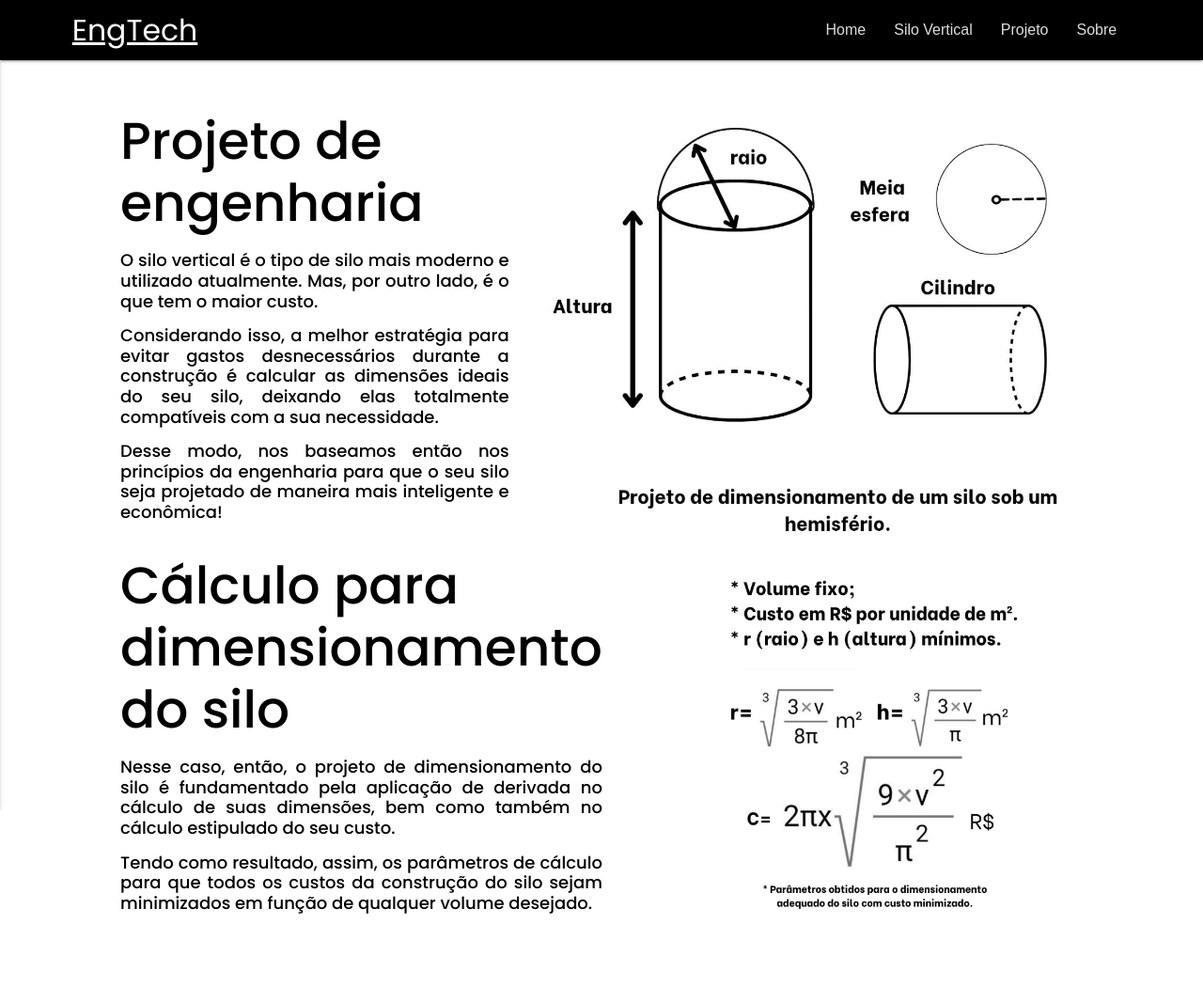
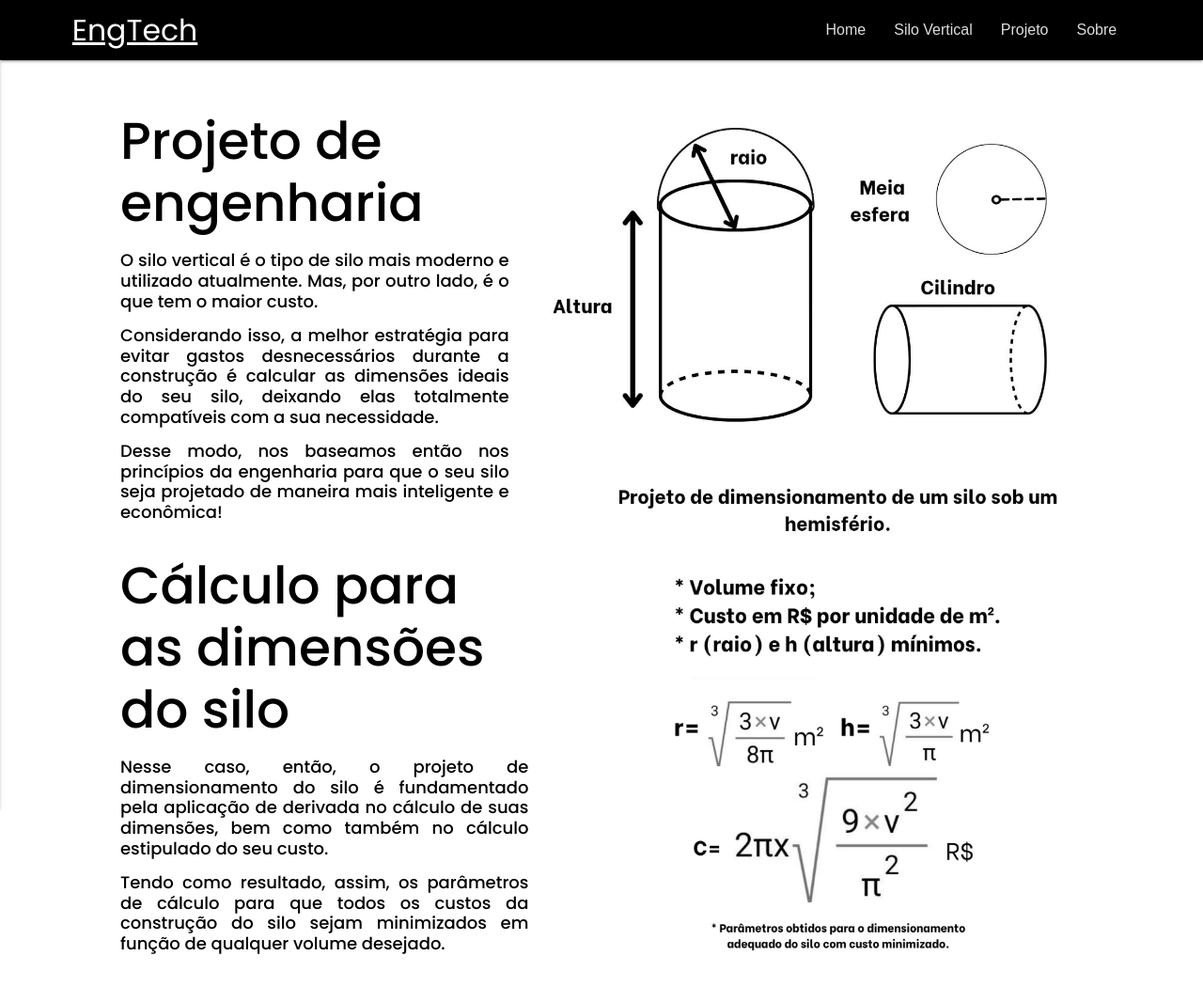
Before and after one commit to rainaraduarte/engenharia_projeto, a plain HTML site: page EngTech/projeto.html in a window 1280 px wide. Shown: the top 1050 px of the page at 94% size. Drawn offline with nearby package versions, Linux system fonts and the light colour scheme.

Commit message:
Update projeto.html

```diff
--- a/EngTech/projeto.html
+++ b/EngTech/projeto.html
@@ -73,7 +73,7 @@
 
     <main>
         <div class="main__text2">
-            <h1>Cálculo para dimensionamento do silo<h1>
+            <h1>Cálculo para as dimensões do silo<h1>
             <p>Nesse caso, então, o projeto de dimensionamento do silo é fundamentado
                 pela aplicação de derivada no cálculo de suas dimensões, bem como também no cálculo estipulado do
                 seu custo.</p>
```
